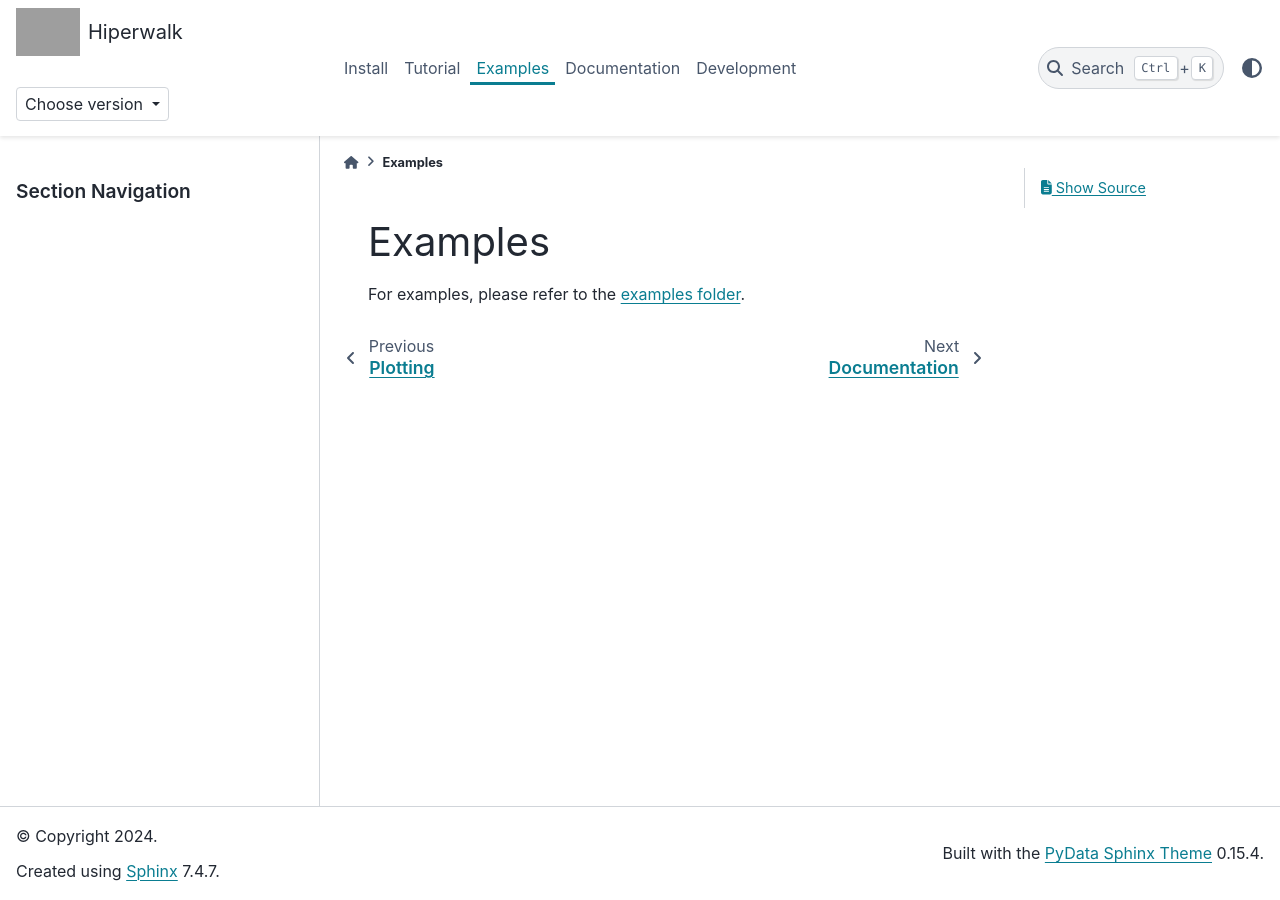
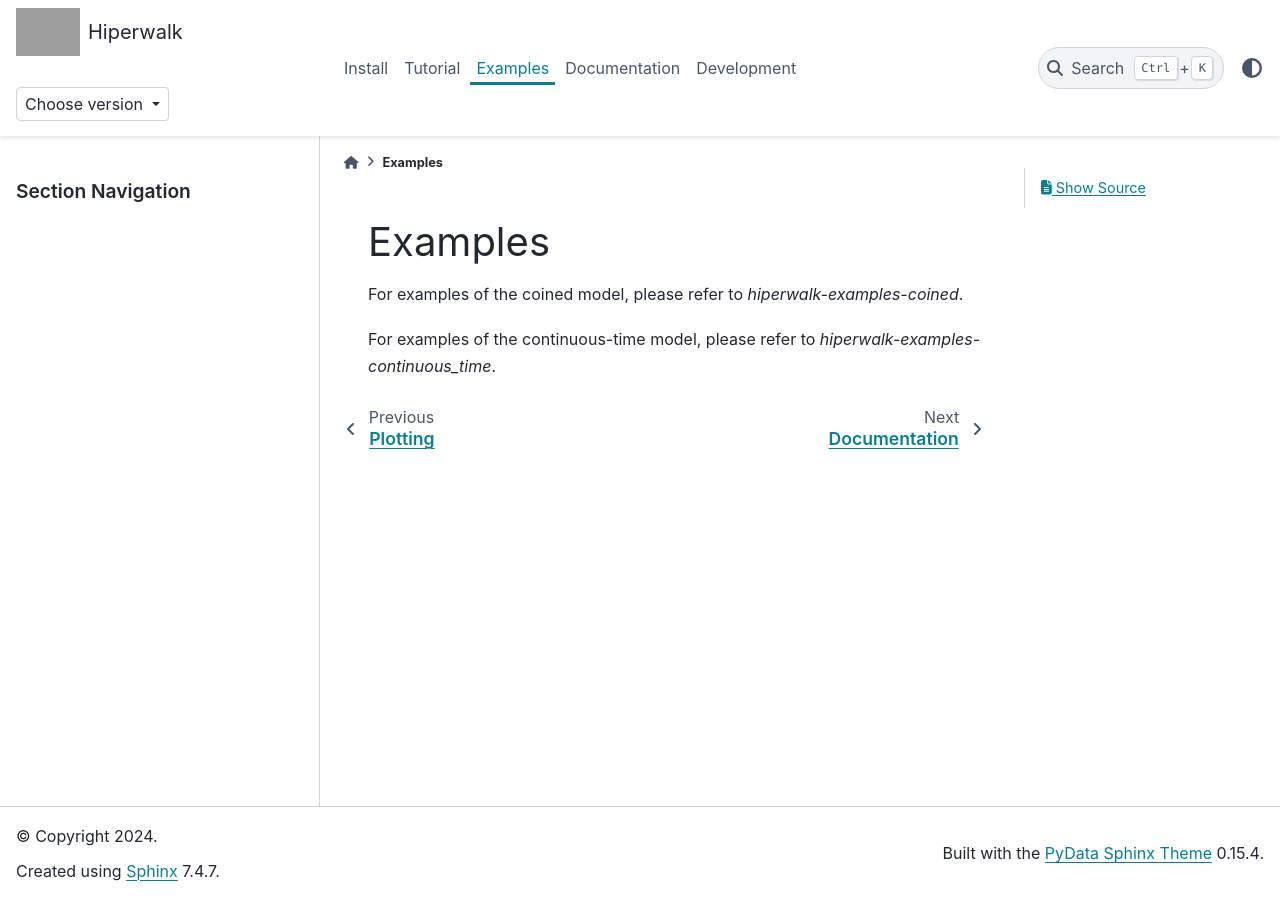
Before and after one commit to hiperwalk/hiperwalk, a Sphinx documentation site: the page built from docs/examples/index.rst, in a window 1280 px wide. Built offline with Sphinx 7.4.7 and the PyData theme 0.15.4, drawn with Linux system fonts in a browser that asks for light colours; grey boxes are pictures that could not be loaded.

Commit message:
Update index.rst

```diff
--- a/docs/examples/index.rst
+++ b/docs/examples/index.rst
@@ -2,4 +2,6 @@
 Examples
 ========
 
-For examples, please refer to the `examples folder <../../hiperwalk/examples/index>`_.
+For examples of the coined model, please refer to `hiperwalk-examples-coined`.
+
+For examples of the continuous-time model, please refer to `hiperwalk-examples-continuous_time`.
```
